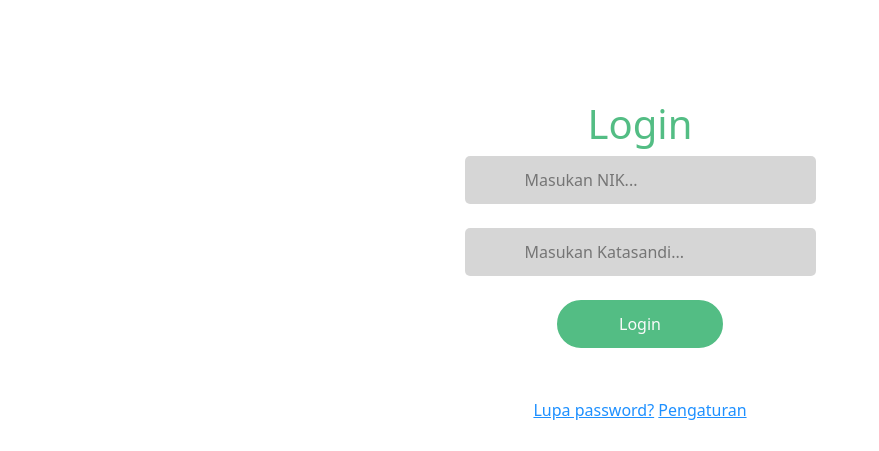
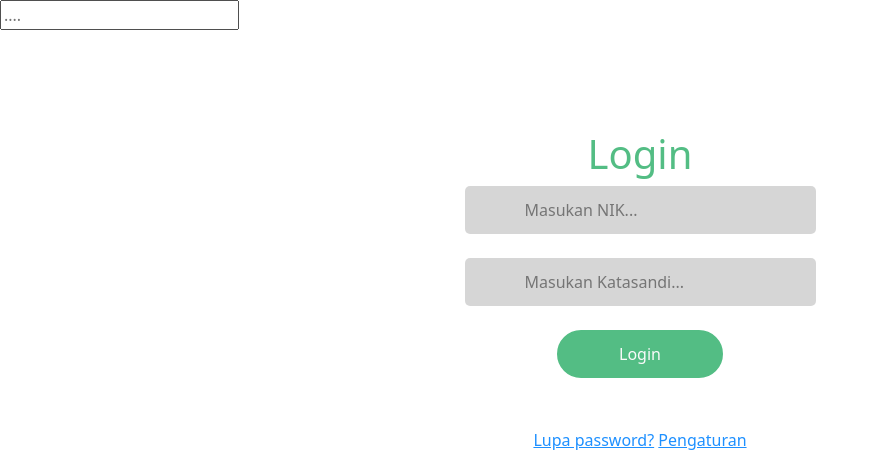
Before and after one commit to ilzamcawil/Project_II, a Django app: template templates/login/index.html in a window 1280 px wide. Shown: the top 451 px of the page, without its empty margins (0-879 px from the left). Run offline with Django 3.2, Linux system fonts and the light colour scheme; the template is opened without the code that fills it, so the values that code supplies are empty.

Commit message:
komit ini

```diff
--- a/templates/login/index.html
+++ b/templates/login/index.html
@@ -46,9 +46,9 @@
     <link rel="stylesheet" href="styles.css">
 </head>
 <body>
-    <!-- <div class="bacground">
+    <div class="bacground">
         <input type="text" placeholder="...." required><br>
-    </div> -->
+    </div>
     <center>
         <form method="post" action="">
             {% csrf_token %}
```
